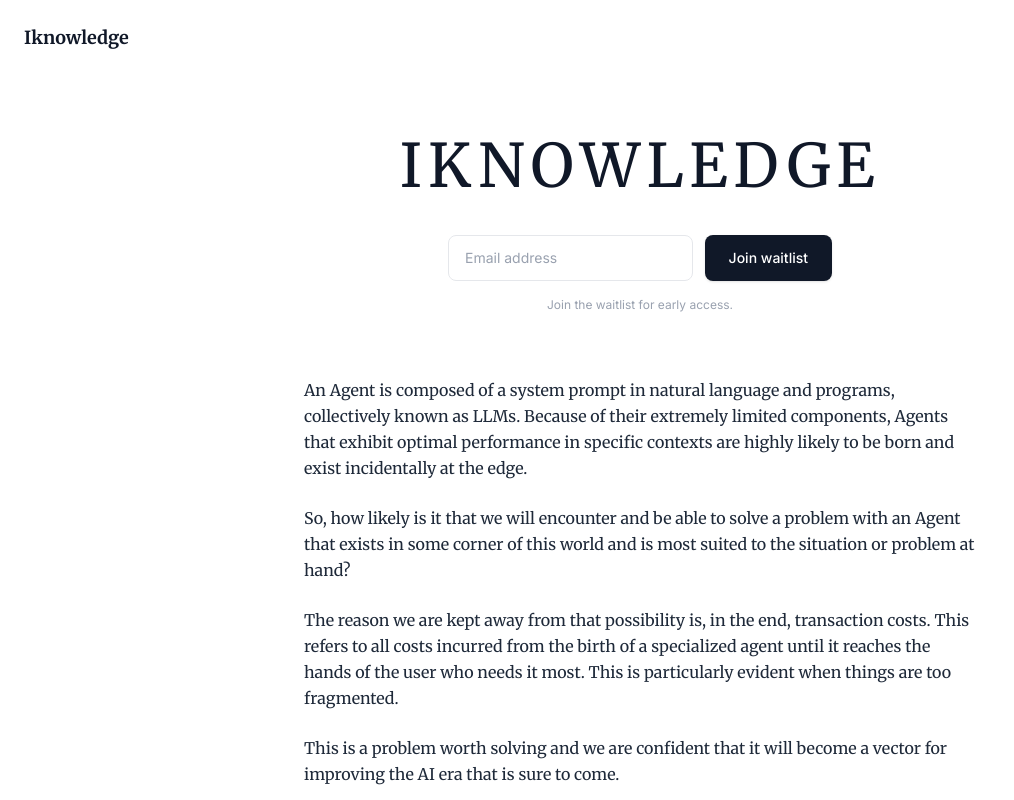
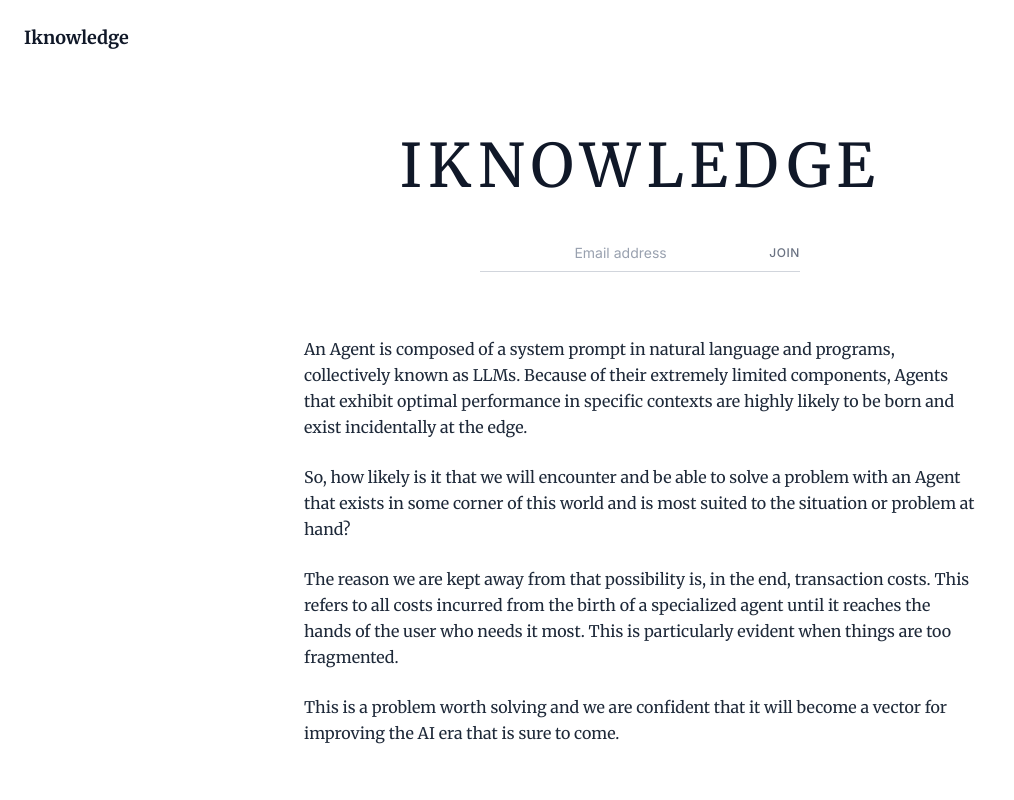
Before and after one commit to ym714/Iknowledge, a Next.js app: page / in a window 1280 px wide. Shown: the top 800 px of the page, without its empty margins (0-1014 px from the left). Built offline with nearby package versions, Linux system fonts and the light colour scheme.

Commit message:
Refine Waitlist styling to be minimalist

```diff
--- a/src/components/Waitlist.tsx
+++ b/src/components/Waitlist.tsx
@@ -23,39 +23,35 @@ export default function Waitlist() {
         return (
             <div className="animate-fade-in text-center">
                 <p className="text-gray-900 font-serif text-lg mb-2">You're on the list.</p>
-                <p className="text-gray-500 text-sm">We'll be in touch soon.</p>
                 <button
                     onClick={() => setStatus("idle")}
-                    className="mt-4 text-xs text-gray-400 hover:text-gray-600 underline"
+                    className="mt-2 text-xs text-gray-400 hover:text-gray-600 underline"
                 >
-                    Add another email
+                    Add another
                 </button>
             </div>
         );
     }
 
     return (
-        <form onSubmit={handleSubmit} className="w-full max-w-sm mx-auto animate-fade-in">
-            <div className="flex flex-col sm:flex-row gap-3">
+        <form onSubmit={handleSubmit} className="w-full max-w-xs mx-auto animate-fade-in">
+            <div className="flex items-center border-b border-gray-300 focus-within:border-gray-900 transition-colors">
                 <input
                     type="email"
                     placeholder="Email address"
                     value={email}
                     onChange={(e) => setEmail(e.target.value)}
                     required
-                    className="flex-grow px-4 py-3 bg-white border border-gray-200 rounded-lg text-sm text-gray-900 placeholder:text-gray-400 focus:outline-none focus:border-gray-400 focus:ring-1 focus:ring-gray-400 transition-all font-sans"
+                    className="flex-grow py-2 bg-transparent text-center text-sm text-gray-900 placeholder:text-gray-400 focus:outline-none font-sans"
                 />
                 <button
                     type="submit"
                     disabled={status === "loading"}
-                    className="px-6 py-3 bg-gray-900 text-white text-sm font-medium rounded-lg hover:bg-gray-800 disabled:opacity-50 disabled:cursor-not-allowed transition-all shadow-sm hover:shadow hover:-translate-y-0.5"
+                    className="ml-2 py-2 text-xs font-medium text-gray-500 hover:text-gray-900 disabled:opacity-50 disabled:cursor-not-allowed transition-colors uppercase tracking-wider"
                 >
-                    {status === "loading" ? "Joining..." : "Join waitlist"}
+                    {status === "loading" ? "..." : "Join"}
                 </button>
             </div>
-            <p className="mt-4 text-xs text-gray-400">
-                Join the waitlist for early access.
-            </p>
         </form>
     );
 }
```
